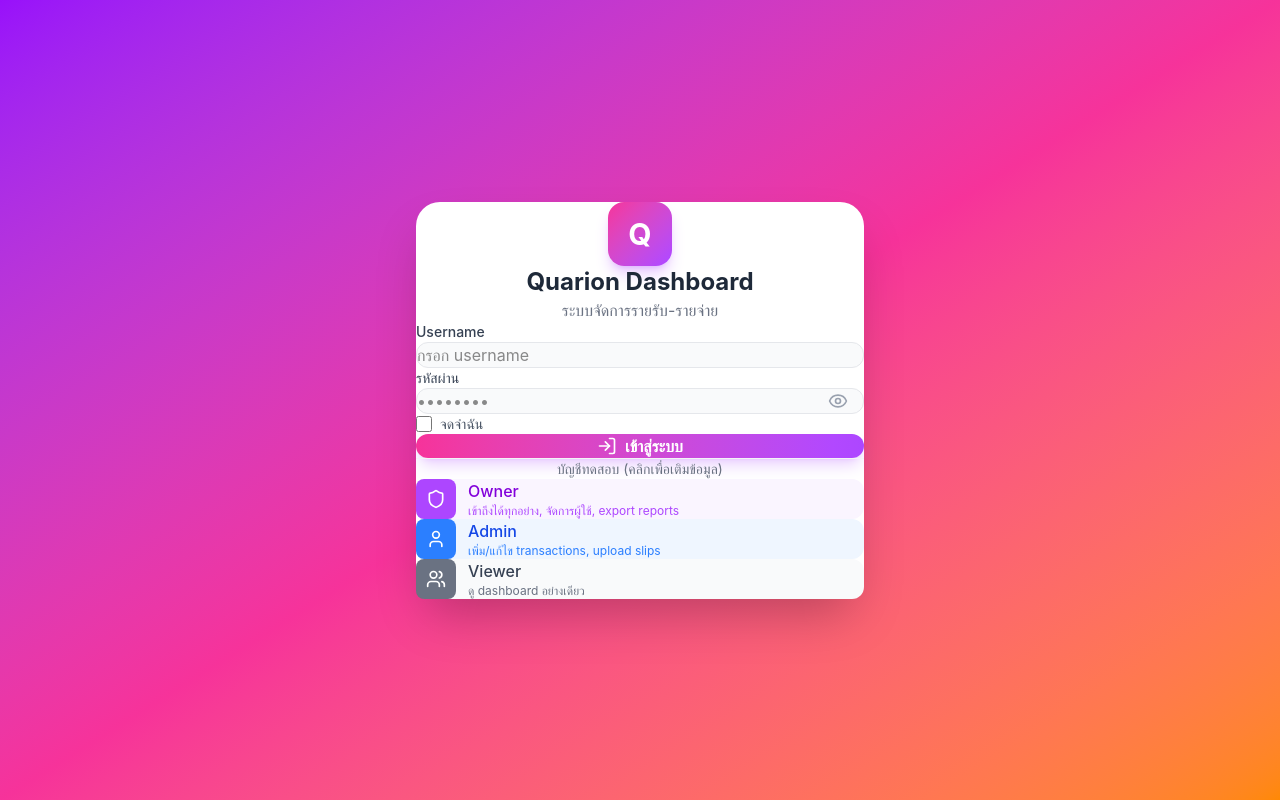
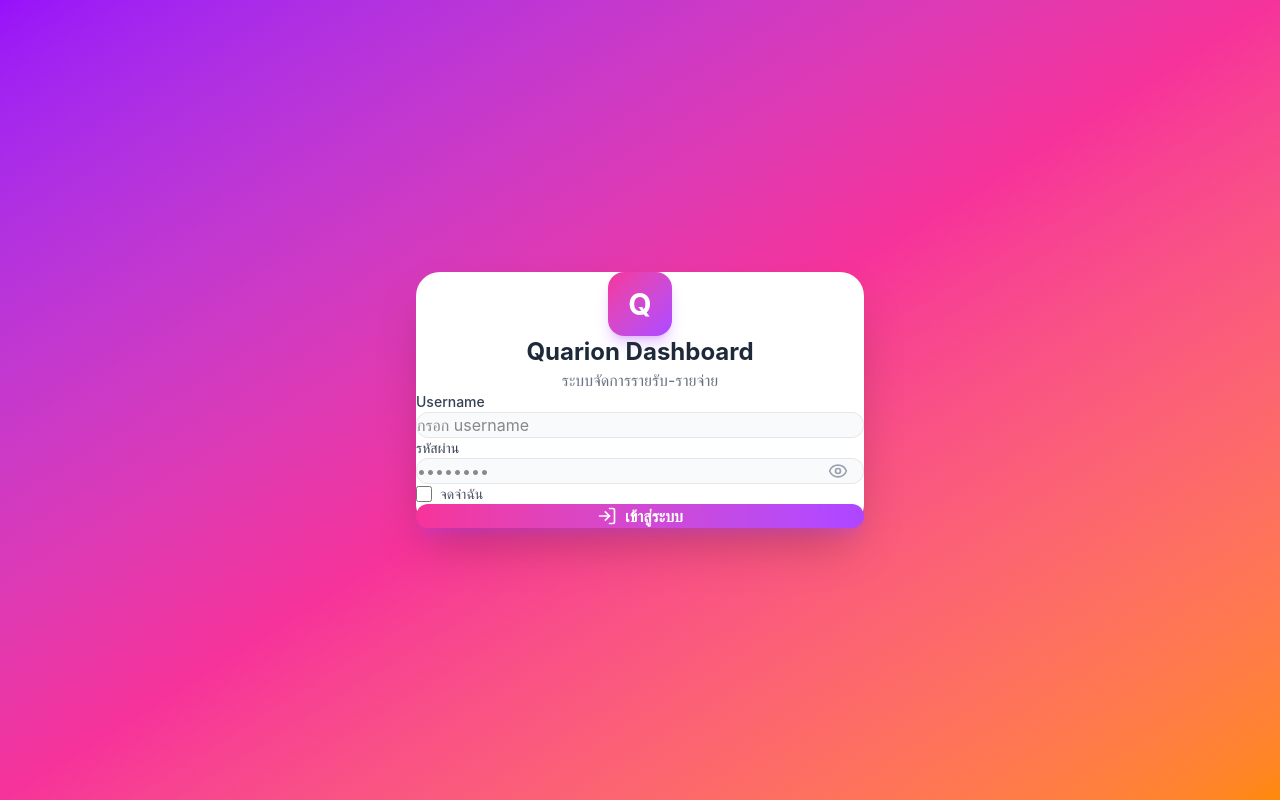
Before and after one commit to npshopbangkok-maker/quarion-dashboard, a Next.js app: page /login in a window 1280 px wide. Built offline with nearby package versions, Linux system fonts and the light colour scheme.

Commit message:
ลบปุ่มบัญชีทดสอบออกจากหน้า Login เพื่อความปลอดภัย

```diff
--- a/src/app/login/page.tsx
+++ b/src/app/login/page.tsx
@@ -2,9 +2,8 @@
 
 import { useState, useEffect } from 'react';
 import { useRouter } from 'next/navigation';
-import { Eye, EyeOff, LogIn, User, Shield, Users } from 'lucide-react';
+import { Eye, EyeOff, LogIn } from 'lucide-react';
 import { useAuth } from '@/contexts/AuthContext';
-import { ROLE_LABELS, ROLE_DESCRIPTIONS } from '@/lib/auth';
 
 export default function LoginPage() {
   const router = useRouter();
@@ -40,12 +39,6 @@ export default function LoginPage() {
     } finally {
       setIsLoading(false);
     }
-  };
-
-  const fillCredentials = (user: string, pass: string) => {
-    setUsername(user);
-    setPassword(pass);
-    setError('');
   };
 
   if (authLoading) {
@@ -179,55 +172,6 @@ export default function LoginPage() {
               )}
             </button>
           </form>
-
-          {/* Demo Credentials - บัญชีทดสอบ */}
-          <div className="mt-8 pt-6 border-t border-gray-100">
-            <p className="text-center text-sm text-gray-500 mb-3">บัญชีทดสอบ (คลิกเพื่อเติมข้อมูล)</p>
-            <div className="space-y-2">
-              <button
-                type="button"
-                onClick={() => fillCredentials('owner', 'quarion2024')}
-                className="w-full p-3 bg-purple-50 text-purple-700 rounded-xl hover:bg-purple-100
-                           transition-colors flex items-center gap-3 text-left"
-              >
-                <div className="w-10 h-10 bg-purple-500 rounded-lg flex items-center justify-center">
-                  <Shield className="w-5 h-5 text-white" />
-                </div>
-                <div>
-                  <div className="font-medium">Owner</div>
-                  <div className="text-xs text-purple-500">{ROLE_DESCRIPTIONS.owner}</div>
-                </div>
-              </button>
-              <button
-                type="button"
-                onClick={() => fillCredentials('admin', 'admin2024')}
-                className="w-full p-3 bg-blue-50 text-blue-700 rounded-xl hover:bg-blue-100
-                           transition-colors flex items-center gap-3 text-left"
-              >
-                <div className="w-10 h-10 bg-blue-500 rounded-lg flex items-center justify-center">
-                  <User className="w-5 h-5 text-white" />
-                </div>
-                <div>
-                  <div className="font-medium">Admin</div>
-                  <div className="text-xs text-blue-500">{ROLE_DESCRIPTIONS.admin}</div>
-                </div>
-              </button>
-              <button
-                type="button"
-                onClick={() => fillCredentials('viewer', 'viewer2024')}
-                className="w-full p-3 bg-gray-50 text-gray-700 rounded-xl hover:bg-gray-100
-                           transition-colors flex items-center gap-3 text-left"
-              >
-                <div className="w-10 h-10 bg-gray-500 rounded-lg flex items-center justify-center">
-                  <Users className="w-5 h-5 text-white" />
-                </div>
-                <div>
-                  <div className="font-medium">Viewer</div>
-                  <div className="text-xs text-gray-500">{ROLE_DESCRIPTIONS.viewer}</div>
-                </div>
-              </button>
-            </div>
-          </div>
         </div>
       </div>
     </div>
```
